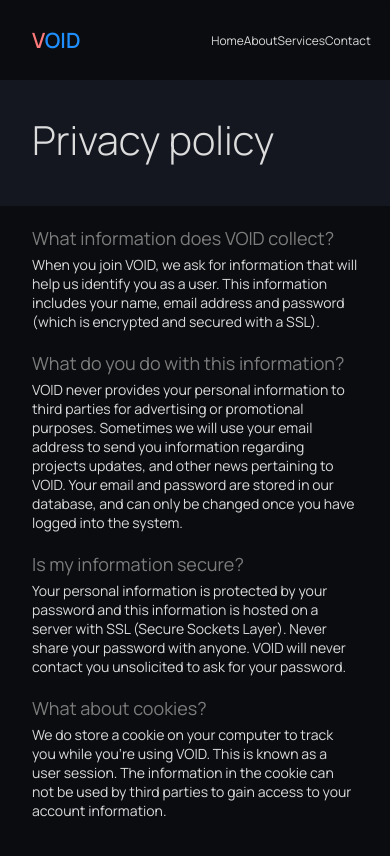
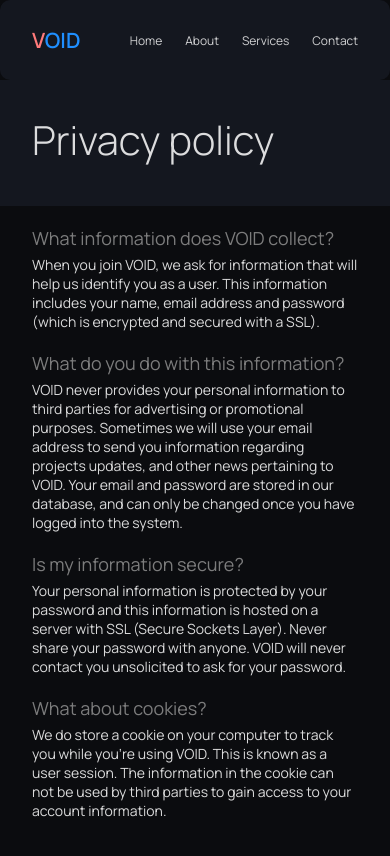
Before and after one commit to pranaydarmapuri/void, a Next.js app: page /policy in a window 390 px wide. Shown: the top 856 px of the page. Built offline with nearby package versions, Linux system fonts and the light colour scheme.

Commit message:
added single page navbar

```diff
--- a/components/Navbar/index.tsx
+++ b/components/Navbar/index.tsx
@@ -1,40 +1,52 @@
+
 import Link from 'next/link'
+import { ComponentProps, useContext, useRef } from 'react'
+import { NavbarContext } from '../../context/NavbarContext'
+import useIsVisible from '../../hooks/useIsVisible'
 import Text from "../ui-elements/typography"
 import css from './navbar-stylesheet.module.css'
 
 const Navbar = () => {
+
+  const navbarRef = useRef<null | HTMLDivElement>(null)
+
+  const addBG = !useIsVisible(navbarRef)
+
+  const { isBG } = useContext(NavbarContext)
+
   return (
     <>
-      <header className={css.desktop_header}>
+      <header className={`${css.desktop_header} ${(isBG || addBG) && css.desktop_header_with_bg}`}>
         <nav>
-          <Link href="/" passHref>
-            <Text type="heading5" color="primary" _as="a" style={{ fontWeight: 600, textDecoration: 'none' }}>
+          <Link href="/">
+            <Text type="heading5" color="primary" style={{ fontWeight: 600, textDecoration: 'none' }}>
               <Text color="secondary">V</Text>OID
             </Text>
           </Link>
           <ul className={css.links}>
             <li>
-              <Link href="/" passHref ><Text type="caption" _as="a">Home</Text></Link>
+              <Text _as="a" type="caption"><Link href="/">Home</Link></Text>
             </li>
             <li>
-              <Link href="/about" passHref ><Text type="caption" _as="a">About</Text></Link>
+              <Text _as="a" type="caption"><Link href="/about" >About</Link></Text>
             </li>
             <li>
-              <Link href="/service" passHref ><Text type="caption" _as="a">Services</Text></Link>
+              <Text _as="a" type="caption"><Link href="/service" >Services</Link></Text>
             </li>
             <li>
-              <Link href="/contact" passHref ><Text type="caption" _as="a">Contact</Text></Link>
+              <Text _as="a" type="caption"><Link href="/contact" >Contact</Link></Text>
             </li>
           </ul>
         </nav>
       </header>
+      <div ref={navbarRef} style={{ width: '100%' }} />
       <DesktopNavFix />
     </>
   )
 }
 
-const DesktopNavFix = () => (
-  <div className={css.desktop_header__fix} />
+const DesktopNavFix = ({ className, ...rest }: ComponentProps<'div'>) => (
+  <div className={`${css.desktop_header__fix} ${className}`} {...rest} />
 )
 export { DesktopNavFix }
 export default Navbar
--- a/components/Navbar/navbar-stylesheet.module.css
+++ b/components/Navbar/navbar-stylesheet.module.css
@@ -17,10 +17,21 @@
   display: flex;
   align-items: center;
   justify-content: space-between;
+  transition: background .3s ease-in;
+  -webkit-transition: background .3s ease-in;
+  -moz-transition: background .3s ease-in;
+  -ms-transition: background .3s ease-in;
+  -o-transition: background .3s ease-in;
+}
+
+.desktop_header_with_bg {
+  --bg-col-sat: 20%;
+  --bg-col-lyt: 10%;
+  background-color: hsl(var(--bg-col-hue) var(--bg-col-sat) var(--bg-col-lyt));
 }
 
 .links {
-  width: 45%;
+  width: 70%;
   display: flex;
   align-items: center;
   justify-content: space-between;
@@ -35,3 +46,9 @@
   width: 100%;
   height: var(--desktop-nav-height);
 }
+
+@media only screen and (min-width: 720px) {
+  .links {
+    width: 45%;
+  }
+}
--- a/components/about-section/index.tsx
+++ b/components/about-section/index.tsx
@@ -6,7 +6,7 @@
 const AboutSection = () => {
   return (
     <Card stretched className={css.container}>
-      <Text type="heading4">About us</Text>
+      <Text type="heading3">About us</Text>
       <Text type="paragraph">
         We&apos;re a team of ✌ <Text color="primary">dedicated engineers</Text> who are enthusiastic about designing and
         developing a quality product on the latest technology and make <Text color="primary">your dreams come true</Text>.
--- a/components/hero-section/hero-stylesheet.module.css
+++ b/components/hero-section/hero-stylesheet.module.css
@@ -9,6 +9,6 @@
   margin-block: auto;
 }
 
-@media only screen and (min-width: 1080px) {
+@media only screen and (min-width: 1280px) {
   .hero_container {grid-template-columns: 1fr 1fr;}
 }
--- a/components/ui-elements/button/button.module.css
+++ b/components/ui-elements/button/button.module.css
@@ -1,5 +1,5 @@
 .button {
-  --padding: clamp(.7rem, 1.25vw, 1.25rem);
+  --padding: clamp(.8rem, 1.25vw, 1.25rem);
   font-size: clamp(1.4rem, 2.2vw, 2.2rem);
   padding: var(--padding) calc(2 * var(--padding));
   outline: none;
--- /dev/null
+++ b/context/NavbarContext.tsx
@@ -0,0 +1,22 @@
+import { createContext, ReactNode, useState } from 'react'
+
+type NavbarType = {
+  isBG: boolean,
+  setBG: (arg: boolean) => void
+}
+
+export const NavbarContext = createContext<NavbarType>({
+  isBG: false,
+  setBG: (a) => { }
+})
+
+export const NavbarContextProvider = ({ children }: { children: ReactNode }) => {
+
+  const [isBG, setIsBG] = useState(false)
+
+  return (
+    <NavbarContext.Provider value={{ isBG, setBG: setIsBG }}>
+      {children}
+    </NavbarContext.Provider>
+  )
+}
--- /dev/null
+++ b/hooks/useIsVisible.ts
@@ -0,0 +1,23 @@
+import { MutableRefObject, useEffect, useState } from "react"
+
+const useIsVisible = (ref: any, rootMargin = "0px") => {
+  const [isVisible, setIsVisible] = useState(false)
+
+  useEffect(() => {
+    if (ref.current == null) return
+    const observer = new IntersectionObserver(
+      ([entry]) => setIsVisible(entry.isIntersecting),
+      { rootMargin }
+    )
+    observer.observe(ref.current)
+    return () => {
+      if (ref.current == null) return
+      // eslint-disable-next-line react-hooks/exhaustive-deps
+      observer.unobserve(ref.current)
+    }
+  }, [ref, rootMargin])
+
+  return isVisible
+}
+
+export default useIsVisible
--- a/pages/_app.tsx
+++ b/pages/_app.tsx
@@ -1,13 +1,14 @@
 import '../styles/globals.css'
 import type { AppProps } from 'next/app'
 import Navbar from '../components/Navbar'
+import { NavbarContextProvider } from '../context/NavbarContext'
 
 function MyApp({ Component, pageProps }: AppProps) {
   return (
-    <>
+    <NavbarContextProvider>
       <Navbar />
       <Component {...pageProps} />
-    </>
+    </NavbarContextProvider>
   )
 }
 export default MyApp
--- a/pages/index.tsx
+++ b/pages/index.tsx
@@ -1,9 +1,13 @@
 import type { NextPage } from 'next'
+import { useContext } from 'react'
 import AboutSection from '../components/about-section'
 import HeroSection from '../components/hero-section'
-import { DesktopNavFix } from '../components/Navbar'
+import { NavbarContext } from '../context/NavbarContext'
 
 const Home: NextPage = () => {
+
+  useContext(NavbarContext).setBG(false)
+
   return (
     <>
       <HeroSection />
--- a/pages/policy/index.tsx
+++ b/pages/policy/index.tsx
@@ -2,8 +2,13 @@
 import Text from "../../components/ui-elements/typography"
 import Card from "../../components/ui-elements/card"
 import css from './policy-stylesheet.module.css'
+import { useContext } from "react"
+import { NavbarContext } from "../../context/NavbarContext"
 
 const Policy: NextPage = () => {
+
+  useContext(NavbarContext).setBG(true)
+
   return (
     <>
       <Card stretched>
```
Also changed, not shown: components/hero-section/intro-section/intro-stylesheet.module.css (+0 -12 lines).
